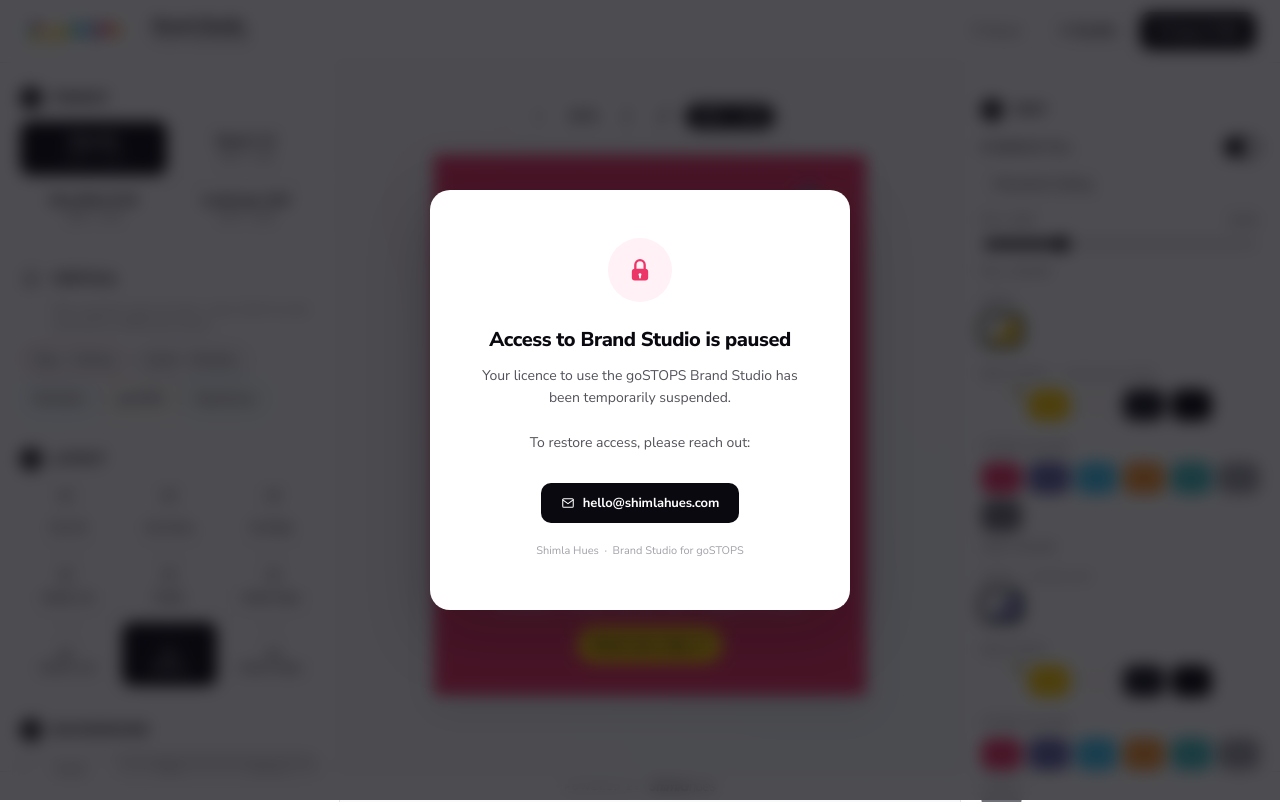
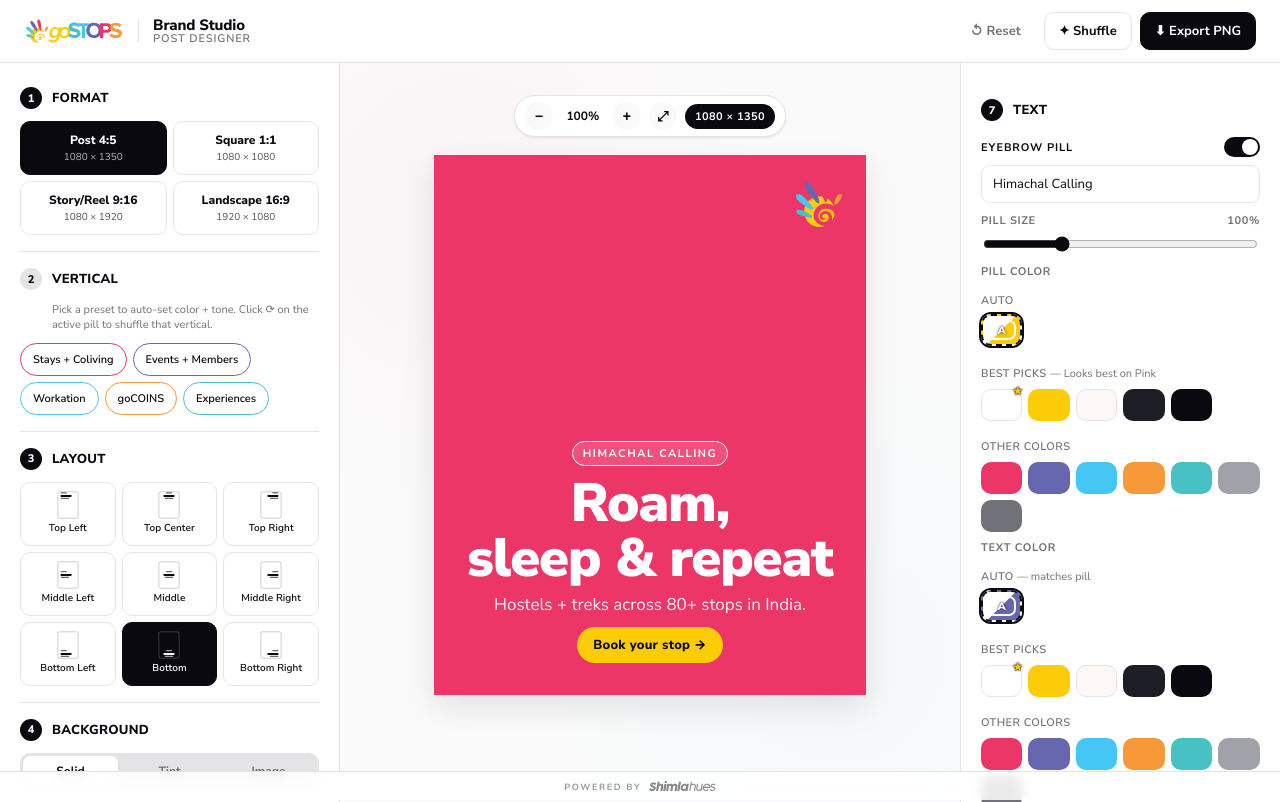
Before and after one commit to shimlahues/goSTOPS, a plain HTML site: page index.html in a window 1280 px wide. Drawn offline with nearby package versions, Linux system fonts and the light colour scheme; a web font is replaced by a local one.

Commit message:
Add files via upload

```diff
--- a/index.html
+++ b/index.html
@@ -3678,108 +3678,5 @@ render();
   };
 })();
 </script>
-
-<!-- ═══════════════════════════════════════════════════════════
-     ACCESS REVOCATION OVERLAY  — injected 2026-05-08
-     Remove this block to restore access.
-═══════════════════════════════════════════════════════════ -->
-<style>
-  #revoke-overlay{
-    position:fixed;inset:0;z-index:99999;
-    background:rgba(9,9,15,.72);
-    backdrop-filter:blur(8px);-webkit-backdrop-filter:blur(8px);
-    display:flex;align-items:center;justify-content:center;
-    padding:24px;
-    /* pointer-events on the overlay itself already blocks everything underneath */
-  }
-  #revoke-card{
-    background:#fff;border-radius:20px;
-    box-shadow:0 24px 64px rgba(9,9,15,.22);
-    padding:48px 44px 40px;
-    max-width:420px;width:100%;
-    text-align:center;
-    font-family:'Nunito Sans',system-ui,-apple-system,sans-serif;
-    -webkit-font-smoothing:antialiased;
-    animation:revoke-drop .35s cubic-bezier(.22,1,.36,1) both;
-  }
-  @keyframes revoke-drop{
-    from{opacity:0;transform:translateY(-18px) scale(.97)}
-    to  {opacity:1;transform:translateY(0)    scale(1)}
-  }
-  #revoke-icon{
-    width:64px;height:64px;border-radius:50%;
-    background:#FFF1F5;
-    display:flex;align-items:center;justify-content:center;
-    margin:0 auto 24px;
-  }
-  #revoke-icon svg{width:28px;height:28px}
-  #revoke-title{
-    font-size:20px;font-weight:800;letter-spacing:-.02em;
-    color:#09090F;margin:0 0 12px;
-  }
-  #revoke-body{
-    font-size:14px;line-height:1.6;color:#52525B;margin:0 0 28px;
-  }
-  #revoke-email{
-    display:inline-flex;align-items:center;gap:8px;
-    padding:11px 20px;border-radius:10px;
-    background:#09090F;color:#fff;
-    font-family:inherit;font-size:13px;font-weight:700;
-    text-decoration:none;letter-spacing:-.01em;
-    transition:background .15s;
-  }
-  #revoke-email:hover{background:#ED3668}
-  #revoke-note{
-    margin-top:20px;font-size:11px;color:#A1A1AA;line-height:1.5;
-  }
-  /* Hard-freeze everything under the overlay */
-  body.revoked > *:not(#revoke-overlay){
-    pointer-events:none!important;
-    user-select:none!important;
-  }
-</style>
-
-<div id="revoke-overlay">
-  <div id="revoke-card">
-    <div id="revoke-icon">
-      <!-- lock icon -->
-      <svg viewBox="0 0 24 24" fill="none" xmlns="http://www.w3.org/2000/svg">
-        <rect x="5" y="11" width="14" height="10" rx="2.5" fill="#ED3668"/>
-        <path d="M8 11V7.5a4 4 0 0 1 8 0V11" stroke="#ED3668" stroke-width="2" stroke-linecap="round"/>
-        <circle cx="12" cy="16" r="1.25" fill="#fff"/>
-        <line x1="12" y1="16.5" x2="12" y2="18.5" stroke="#fff" stroke-width="1.5" stroke-linecap="round"/>
-      </svg>
-    </div>
-    <p id="revoke-title">Access to Brand Studio is paused</p>
-    <p id="revoke-body">
-      Your licence to use the goSTOPS Brand Studio has been temporarily
-      suspended.<br><br>
-      To restore access, please reach out:
-    </p>
-    <a id="revoke-email" href="mailto:hello@shimlahues.com">
-      <svg width="14" height="14" viewBox="0 0 20 20" fill="none"><path d="M2.5 5.5A1.5 1.5 0 0 1 4 4h12a1.5 1.5 0 0 1 1.5 1.5v9A1.5 1.5 0 0 1 16 16H4a1.5 1.5 0 0 1-1.5-1.5v-9Z" stroke="#fff" stroke-width="1.5"/><path d="m2.5 5.5 7.5 5.5 7.5-5.5" stroke="#fff" stroke-width="1.5" stroke-linecap="round"/></svg>
-      hello@shimlahues.com
-    </a>
-    <p id="revoke-note">Shimla Hues &nbsp;·&nbsp; Brand Studio for goSTOPS</p>
-  </div>
-</div>
-
-<script>
-  /* freeze the page the moment the overlay is in the DOM */
-  (function(){
-    document.body.classList.add('revoked');
-    /* belt-and-suspenders: intercept every user event */
-    ['click','mousedown','mouseup','keydown','keyup','keypress',
-     'touchstart','touchend','touchmove','wheel','contextmenu',
-     'input','change','submit','focus','blur'].forEach(function(ev){
-      document.addEventListener(ev, function(e){
-        if(!e.target.closest('#revoke-overlay')) e.stopImmediatePropagation();
-      }, true);
-    });
-    /* prevent any programmatic form submits or reloads */
-    window.onbeforeunload = null;
-  })();
-</script>
-
 </body>
 </html>
```
